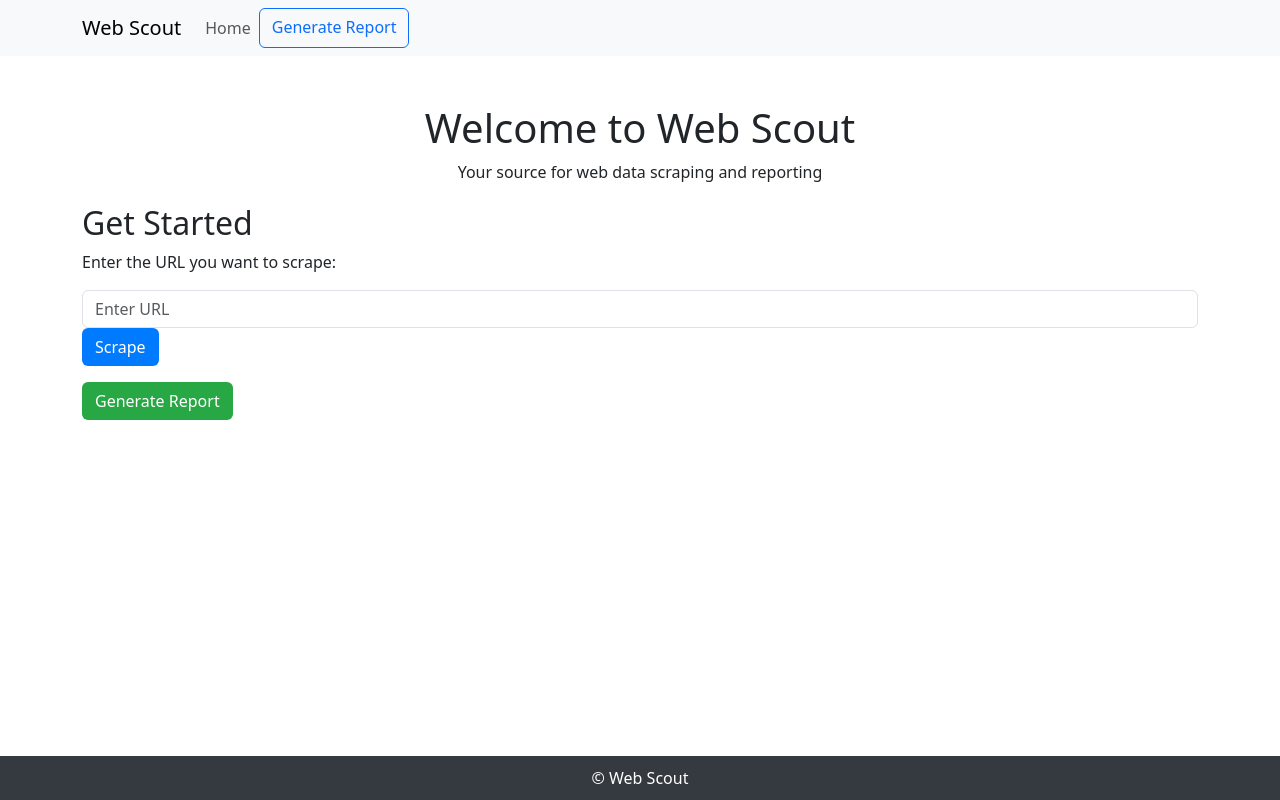
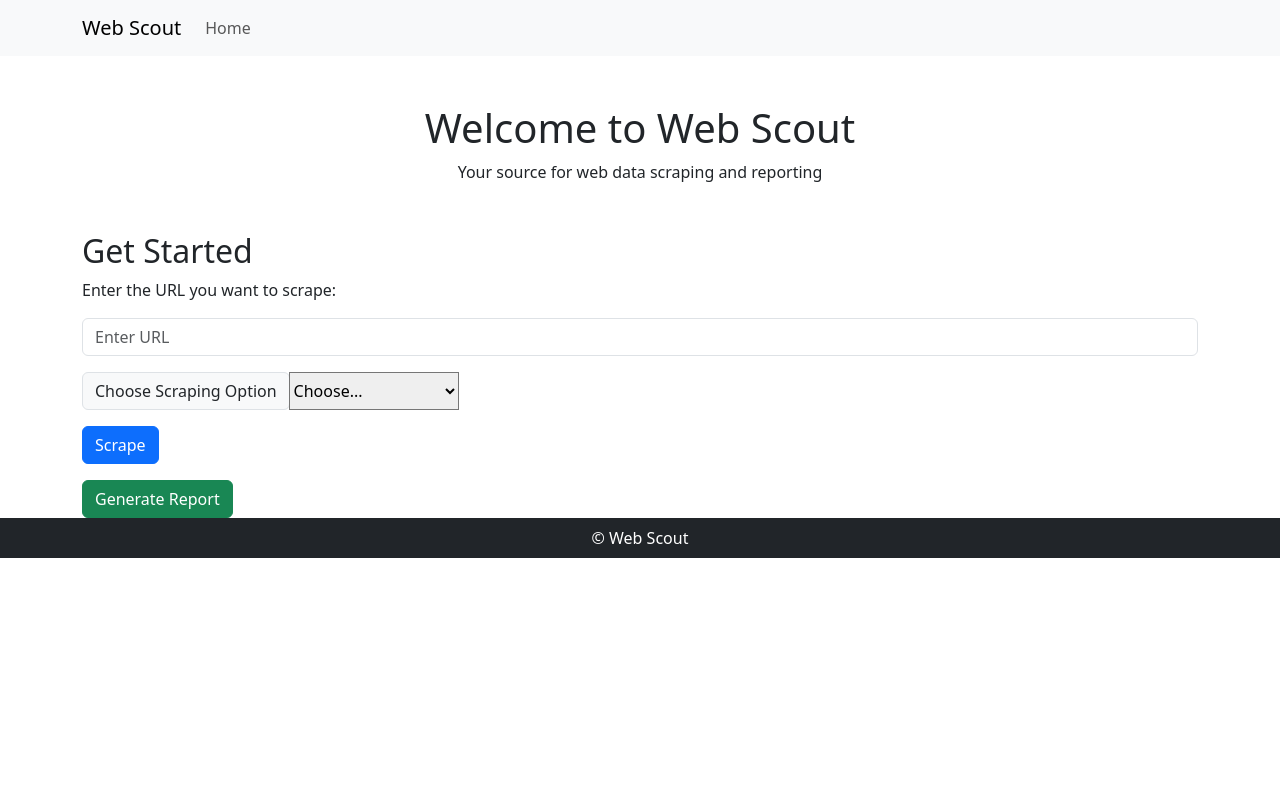
Before and after one commit to mohdUwaish59/Web-Scout, a Django app: page / in a window 1280 px wide. Run offline with Django 4.2, Linux system fonts and the light colour scheme.

Commit message:
Image Scrapper working

```diff
--- a/ImageScrapper/ImageScrapper/ImageScrapper/settings.py
+++ b/ImageScrapper/ImageScrapper/ImageScrapper/settings.py
@@ -92,7 +92,7 @@ REQUEST_FINGERPRINTER_IMPLEMENTATION = "2.7"
 TWISTED_REACTOR = "twisted.internet.asyncioreactor.AsyncioSelectorReactor"
 FEED_EXPORT_ENCODING = "utf-8"
 
-IMAGES_STORE = 'C:/Users/Mohd Uwaish/Desktop/ME/DataScience/Web_Scrapping_Projects/ImageScrapper/Images_Dump'
+IMAGES_STORE = 'C:/Users/Mohd Uwaish/Desktop/ME/DataScience/WebScout/ImageScrapper/image_dump'
 
 # Configure the image pipeline
 ITEM_PIPELINES = {
--- a/Star_Scrapper/Star_Scrapper/spiders/books.py
+++ b/Star_Scrapper/Star_Scrapper/spiders/books.py
@@ -45,7 +45,7 @@ class BooksSpider(scrapy.Spider):
             self.insertToDb(page, title, rating, image, price, inStock)
 
     def insertToDb(self, page, title, rating, image, price, inStock):
-        uri = "" #URI here
+        uri = "mongodb+srv://Mohd_Uwaish_Scrapy:QzcG8c9LOMWoqeHp@cluster0.olcx7kr.mongodb.net/" #URI here
         client = MongoClient(uri)
         db = client.Star_Scrapper
 
--- a/WebScoutApp/views.py
+++ b/WebScoutApp/views.py
@@ -22,7 +22,7 @@ from django.http import FileResponse
 from xhtml2pdf import pisa
 
 # Create your views here.
-uri = ""# URI here
+uri = "mongodb+srv://Mohd_Uwaish_Scrapy:QzcG8c9LOMWoqeHp@cluster0.olcx7kr.mongodb.net/"# URI here
 client = pymongo.MongoClient(uri)
 db = client.Star_Scrapper
 url_g=None
@@ -34,16 +34,27 @@ def scrape(request):
     if request.method == 'POST':
         # Get the URL input from the form
         url = request.POST.get('url')
+        choice = request.POST.get("choice")
+        print(choice)
         global url_g
         url_g = url
         print(url)
 
-        # Replace 'run_spider.bat' with the actual path to your modified batch script
-        script_path = r'' #PATH HERE
+        if url !='' and choice=='book':
+            # Replace 'run_spider.bat' with the actual path to your modified batch script
+            script_path = r'C:\Users\Mohd Uwaish\Desktop\ME\DataScience\WebScout\run_spider.bat' #PATH HERE
 
-        # Run the batch script and pass the URL as an argument
-        result = subprocess.run([script_path, url], stdout=subprocess.PIPE, stderr=subprocess.PIPE, text=True)
-        print("Script ran")
+            # Run the batch script and pass the URL as an argument
+            result = subprocess.run([script_path, url], stdout=subprocess.PIPE, stderr=subprocess.PIPE, text=True)
+            print("Script ran")
+        elif url!='' and choice=='images':
+            #url=url+"&page={}"
+            # Replace 'run_spider.bat' with the actual path to your modified batch script
+            script_path = r'C:\Users\Mohd Uwaish\Desktop\ME\DataScience\WebScout\run_image_spider.bat' #PATH HERE
+
+            # Run the batch script and pass the URL as an argument
+            result = subprocess.run([script_path, url], stdout=subprocess.PIPE, stderr=subprocess.PIPE, text=True)
+            print("Script ran")
 
 
         # Check the return code to determine success or failure
@@ -69,6 +80,8 @@ def get_book_prices(request):
 
     # Replace 'books' with your actual collection name
     url=request.post.get("url")
+    choice = request.get("choice")
+    print(choice)
     collection_name = url.split("/")[6]
     collection = db[collection_name]
 
--- a/templates/WebScoutApp/home.html
+++ b/templates/WebScoutApp/home.html
@@ -5,65 +5,8 @@
     <meta name="viewport" content="width=device-width, initial-scale=1.0">
     <title>Web Scraping Tool</title>
     <link rel="stylesheet" href="https://cdn.jsdelivr.net/npm/bootstrap@5.3.0/dist/css/bootstrap.min.css">
-
-    {% if messages %}
-<div class="alert alert-success">
-    <ul class="messages">
-        {% for message in messages %}
-        <li{% if message.tags %} class="{{ message.tags }}"{% endif %}>{{ message }}</li>
-        {% endfor %}
-    </ul>
-</div>
-{% endif %}
-
-
-
-    <style>
-        /* Custom CSS styles for the homepage */
-
-        /* Center align the header text */
-        .header-text {
-            text-align: center;
-        }
-
-        /* Style the main content container */
-        .main-container {
-            margin-top: 20px;
-            margin-bottom: 100px; /* Adjust this margin to push the footer down */
-        }
-
-        /* Add spacing between elements */
-        .mt-3 {
-            margin-top: 1.5rem;
-        }
-
-        /* Style the "Scrape" button */
-        .btn-scrape {
-            background-color: #007BFF;
-            color: #fff;
-        }
-
-        /* Style the "Generate Report" button */
-        .btn-report {
-            background-color: #28a745;
-            color: #fff;
-        }
-
-        /* Style the footer */
-        .footer {
-            position: absolute;
-            bottom: 0;
-            width: 100%;
-            background-color: #343a40;
-            color: #fff;
-            text-align: center;
-            padding: 10px 0;
-        }
-    </style>
 </head>
 <body>
-    <header>
-        <!-- Navbar -->
     <nav class="navbar navbar-expand-lg navbar-light bg-light">
         <div class="container">
             <a class="navbar-brand" href="#">Web Scout</a>
@@ -75,44 +18,51 @@
                     <li class="nav-item active">
                         <a class="nav-link" href="/">Home</a>
                     </li>
-
-                        <a href="{% url 'home:list_db' %}" class="btn btn-outline-primary">Generate Report</a>
                 </ul>
             </div>
         </div>
     </nav>
-    </header>
 
-    <main class="container mt-5">
-        <div class="header-text">
+    <div class="container mt-5">
+        <div class="text-center">
             <h1>Welcome to Web Scout</h1>
             <p>Your source for web data scraping and reporting</p>
         </div>
 
-        <!-- Web Scraping Form -->
-        <div class="main-container">
+        <div class="mt-5">
             <h2>Get Started</h2>
             <p>Enter the URL you want to scrape:</p>
             <form method="post" action="/scrape">
                 {% csrf_token %}
-                <div class="form-group">
+                <div class="mb-3">
                     <input type="url" class="form-control" name="url" placeholder="Enter URL" required>
                 </div>
-                <button type="submit" class="btn btn-scrape">Scrape</button>
+                <!-- Dropdown with two options -->
+                <div class="input-group mb-3">
+                    <div class="input-group-prepend">
+                        <label class="input-group-text" for="choice">Choose Scraping Option</label>
+                    </div>
+                    <select class="custom-select" id="choice" name="choice">
+                        <option selected>Choose...</option>
+                        <option value="book">Book Data Scraping</option>
+                        <option value="images">Images Scraping</option>
+                    </select>
+                </div>
+                <!-- Scrape button -->
+                <button type="submit" class="btn btn-primary ml-2">Scrape</button>
             </form>
+            <!-- Generate Report Button -->
+            <a class="btn btn-success mt-3" href="/list_db" role="button">Generate Report</a>
+        </div>
+    </div>
 
-            <!-- Generate Report Button -->
-            <a class="btn btn-report mt-3" href="/list_db" role="button">Generate Report</a>
-        </div>
-    </main>
-
-    <!-- Footer -->
-    <footer class="footer">
+    <footer class="footer bg-dark text-white text-center py-2">
         <div class="container">
             &copy; {{ year }} Web Scout
         </div>
     </footer>
 
-    <script src="https://cdn.jsdelivr.net/npm/bootstrap@5.3.0/dist/js/bootstrap.min.js"></script>
+    <!-- Add Bootstrap's JavaScript and Popper.js -->
+    <script src="https://cdn.jsdelivr.net/npm/bootstrap@5.3.0/dist/js/bootstrap.bundle.min.js"></script>
 </body>
 </html>
```
Also changed, not shown: ImageScrapper/ImageScrapper/ImageScrapper/spiders/GettyImages.py (+18 -29 lines), 1 other file. Lines whose indentation alone changed are shown as unchanged.
